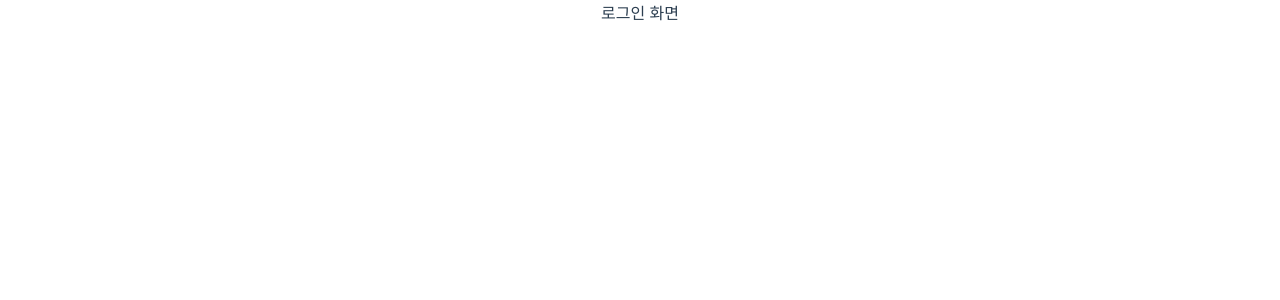
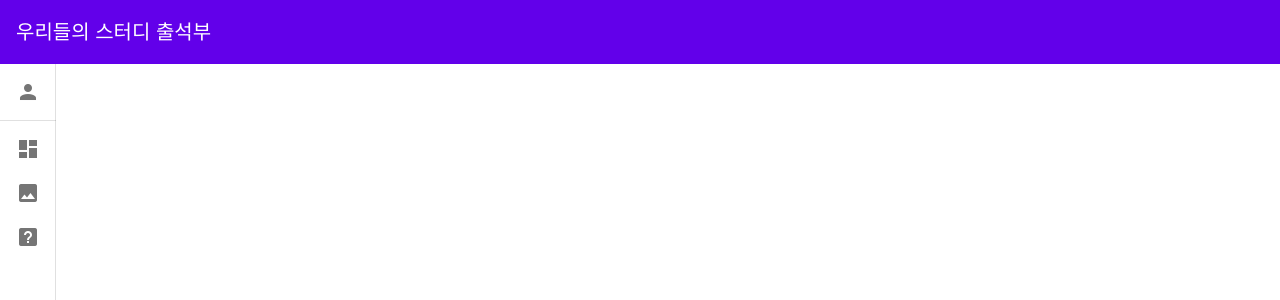
Before and after one commit to kiomnd2/stand-front, a Vue app: page / in a window 1280 px wide. Shown: the top 300 px of the page. Built offline with nearby package versions, Linux system fonts and the light colour scheme.

Commit message:
기본 레이아웃 세팅

```diff
--- a/package.json
+++ b/package.json
@@ -3,7 +3,7 @@
   "version": "0.1.0",
   "private": true,
   "scripts": {
-    "serve": "vue-cli-service build --mode development --watch",
+    "serve": "cross-env NODE_ENV=development webpack --hide-modules --progress",
     "build": "cross-env NODE_ENV=production webpack --hide-modules --progress",
     "lint": "vue-cli-service lint"
   },
@@ -24,6 +24,7 @@
     "@vue/eslint-config-standard": "^5.1.2",
     "babel-eslint": "^10.1.0",
     "babel-loader": "^8.2.3",
+    "css-loader": "^3.4.0",
     "@vue/eslint-config-prettier": "^6.0.0",
     "eslint": "^6.6.0",
     "eslint-config-airbnb-base": "^14.0.0",
@@ -34,7 +35,7 @@
     "eslint-plugin-prettier": "^3.1.3",
     "eslint-plugin-vue": "^6.0.1",
     "sass": "^1.26.5",
-    "sass-loader": "^8.0.2",
+    "sass-loader": "^7.3.1",
     "url-loader": "^4.1.0",
     "mini-css-extract-plugin": "^0.9.0",
     "vue-loader": "^15.4.2",
--- a/src/App.vue
+++ b/src/App.vue
@@ -1,9 +1,54 @@
 <template>
-  <div id="app">
+  <v-app id="app">
+    <v-main>
+      <v-app-bar flat color="deep-purple accent-4" dark scroll-target="#scrolling-techniques-6">
+        <v-toolbar-title>우리들의 스터디 출석부</v-toolbar-title>
+      </v-app-bar>
+      <v-navigation-drawer v-model="drawer" :mini-variant.sync="mini" permanent>
+        <v-list-item link>
+          <v-list-item-icon>
+            <v-icon>mdi-account</v-icon>
+          </v-list-item-icon>
+          <v-list-item-content>
+            <v-list-item-title class="text-h6">로그인</v-list-item-title>
+          </v-list-item-content>
+        </v-list-item>
 
-    <router-view />
-  </div>
+        <v-divider></v-divider>
+
+        <v-list dense nav>
+          <v-list-item v-for="item in items" :key="item.title" link>
+            <v-list-item-icon>
+              <v-icon>{{ item.icon }}</v-icon>
+            </v-list-item-icon>
+
+            <v-list-item-content>
+              <v-list-item-title>{{ item.title }}</v-list-item-title>
+            </v-list-item-content>
+          </v-list-item>
+        </v-list>
+      </v-navigation-drawer>
+      <v-container></v-container>
+    </v-main>
+  </v-app>
 </template>
+
+<script>
+export default {
+  name: 'App',
+  data() {
+    return {
+      mini: true,
+      items: [
+        { title: 'Dashboard', icon: 'mdi-view-dashboard' },
+        { title: 'Photos', icon: 'mdi-image' },
+        { title: 'About', icon: 'mdi-help-box' },
+      ],
+      drawer: true,
+    };
+  },
+};
+</script>
 
 <style lang="scss">
 #app {
@@ -12,18 +57,7 @@
   -moz-osx-font-smoothing: grayscale;
   text-align: center;
   color: #2c3e50;
-}
-
-#nav {
-  padding: 30px;
-
-  a {
-    font-weight: bold;
-    color: #2c3e50;
-
-    &.router-link-exact-active {
-      color: #42b983;
-    }
-  }
+  min-width: 600px;
+  min-height: 400px;
 }
 </style>
--- a/src/index.html
+++ b/src/index.html
@@ -4,6 +4,8 @@
   <meta charset="utf-8">
   <meta http-equiv="X-UA-Compatible" content="IE=edge">
   <meta name="viewport" content="width=device-width,initial-scale=1.0">
+  <link href="https://fonts.googleapis.com/css?family=Roboto:100,300,400,500,700,900" rel="stylesheet">
+  <link href="https://cdn.jsdelivr.net/npm/@mdi/font@6.x/css/materialdesignicons.min.css" rel="stylesheet">
   <title><%= htmlWebpackPlugin.options.title %></title>
 </head>
 <body>
--- a/src/main.js
+++ b/src/main.js
@@ -1,5 +1,5 @@
 import Vue from 'vue';
-import Vuetify from './plugins/vuetify';
+import vuetify from './plugins/vuetify';
 import App from './App';
 import router from './router';
 import store from './store';
@@ -7,6 +7,6 @@ import store from './store';
 new Vue({
   router,
   store,
-  Vuetify,
+  vuetify,
   render: (h) => h(App),
 }).$mount('#app');
--- a/webpack.config.js
+++ b/webpack.config.js
@@ -24,7 +24,7 @@ const config = {
     rules: [
       {
         test: /\.vue$/,
-        loaders: 'vue-loader',
+        loader: 'vue-loader',
       },
       {
         test: /\.js$/,
@@ -81,11 +81,6 @@ const config = {
           const jsonContent = JSON.parse(content);
           jsonContent.version = version;
 
-          if (config.mode === 'development') {
-            jsonContent.content_security_policy =
-              "script-src 'self' 'unsafe-eval'; object-src 'self'";
-          }
-
           return JSON.stringify(jsonContent, null, 2);
         },
       },
```
Also changed, not shown: 1 other file (tests, documents, lock files or other folders).
